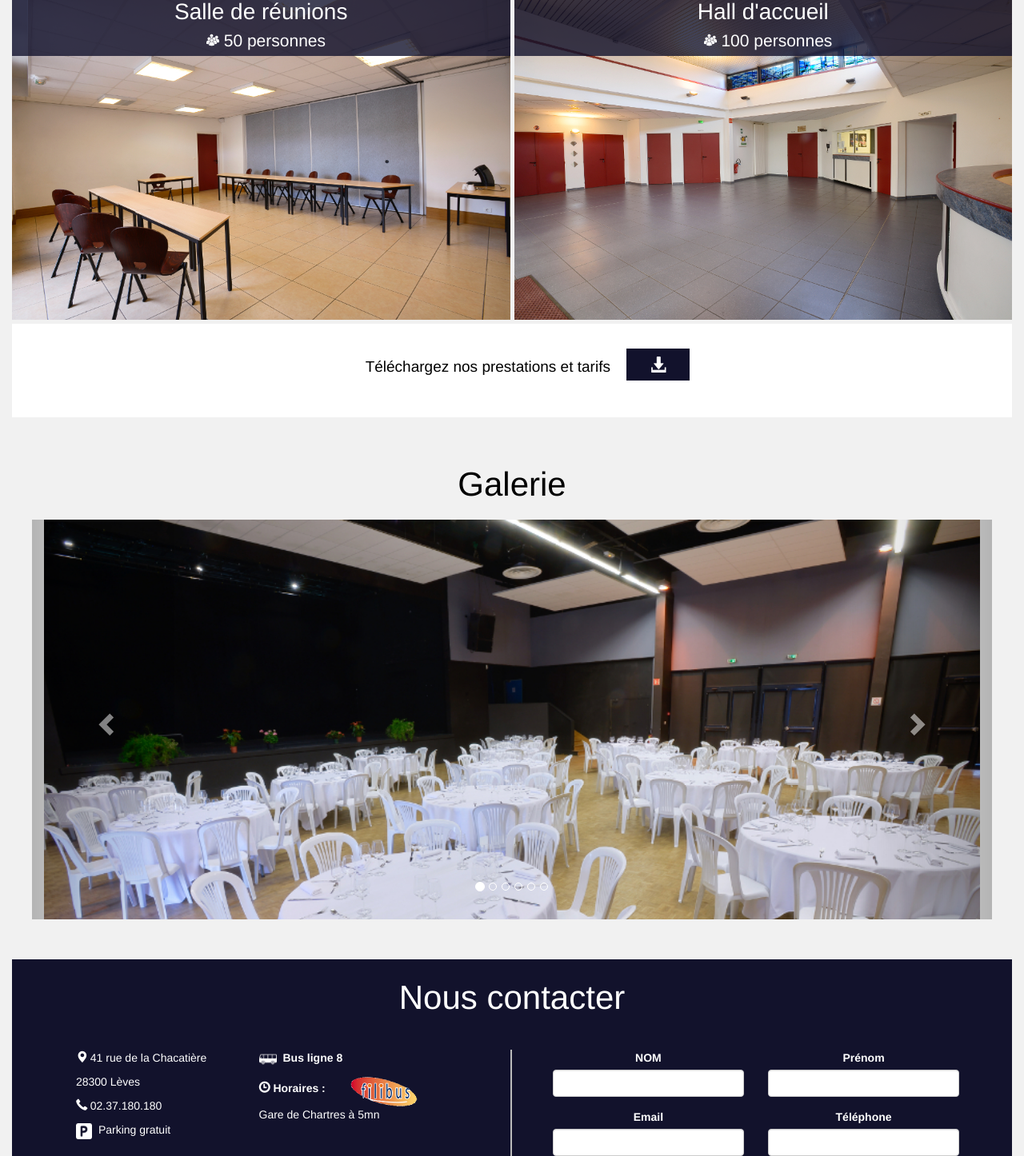
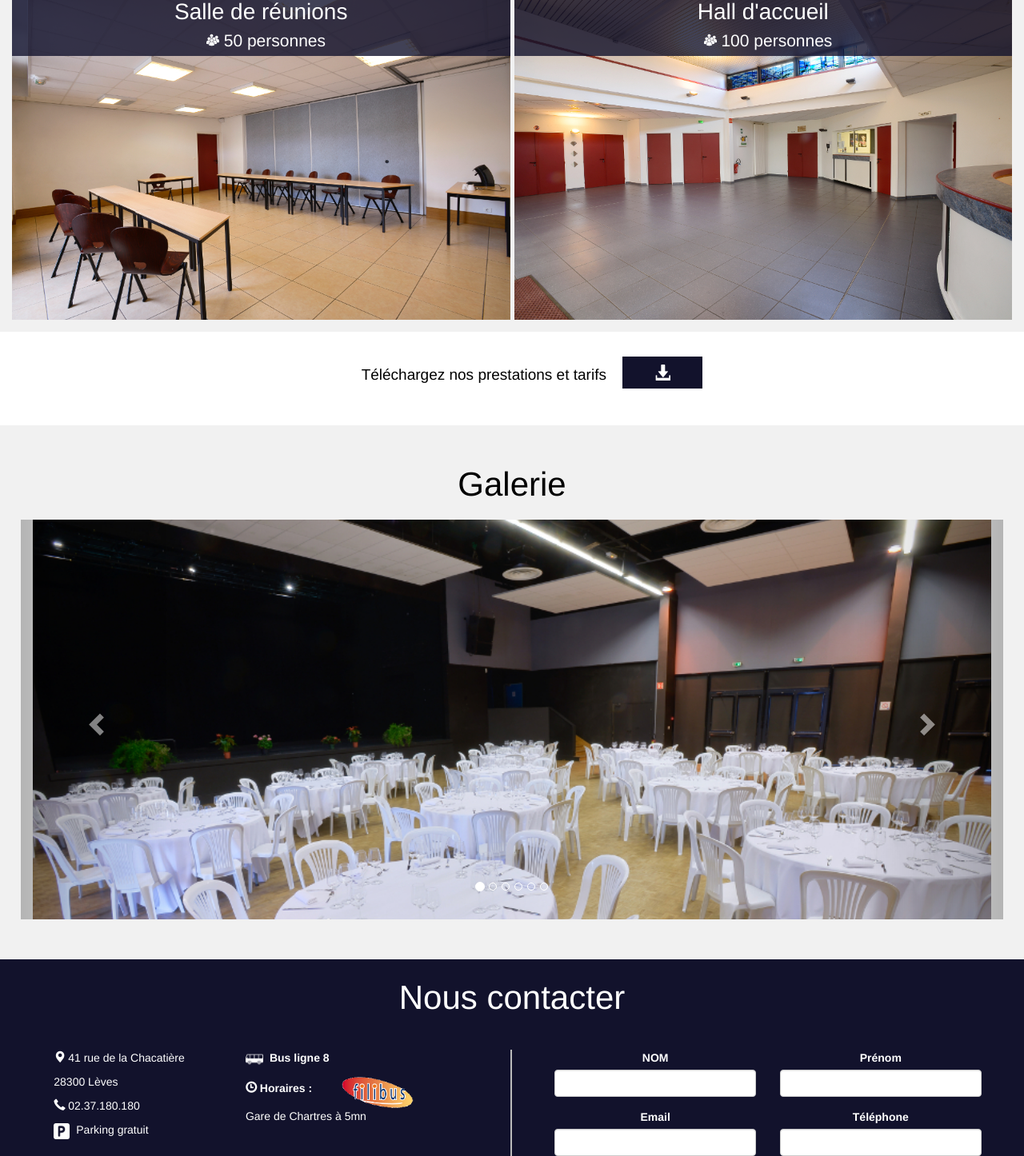
Before and after one commit to Myystigri/espace_soutine, a PHP site: page / in a window 1280 px wide. Shown: the part 1746-3192 px from the top of the page at 80% size. Run offline with PHP 8.4, Linux system fonts and the light colour scheme; some libraries are stand-ins or nearby versions.

Commit message:
ENFIN JE PEUX PUSH

```diff
--- a/css/style.css
+++ b/css/style.css
@@ -486,7 +486,7 @@ h1 span{
 	text-align: center;
 	}
 .dl{
-	width: 14%;
+	width: 100px;
 	color:#fff;
 	padding: 10px 0;
 	background-color: #12122c;
@@ -533,7 +533,7 @@ h1 span{
 	padding-left: 0px;
 }
 
-#gnous_contacter h2{
+.gnous_contacter h2{
 	font-family: "Helvetica";
 	font-size: 3em;
 	text-align: center;
@@ -873,19 +873,8 @@ p{
 		height:400px;
 	}
 }
-.datee {
-	text-align: right;
-	margin-top: 19% !important;
-}
-.dateebis {
-	text-align: right;
-	margin-top: 11% !important;
-}
-@media screen and (max-width: 991px) {
-	.card {
-		height: 600px;
-	}
-	.datee {
-		margin-top: 11% !important;
+@media screen and (max-width: 992px) {
+	.info {
+		border:none;
 	}
 }
--- a/index.html
+++ b/index.html
@@ -195,20 +195,18 @@
 								</div>
 							</div>
 						</div>
-
-						<div class="col-md-12 blanc">
-							<div class="col-xs-12 col-md-offset-4 col-md-6 invite_telecharger">
+					</div>
+				</div>
+			</div>
+		</div>
+		<div class="col-xs-12 col-md-12 blanc invite_telecharger">
+			<div class="col-md-offset-4 col-md-6">
 				<a href="#" download="#">
 					<p class="float-left">Téléchargez nos prestations et tarifs</p>
 				</a>
 				<a class="btn-header btn-default padding-left-20px" href="#" download="#">
 	        		<span class="dl glyphicon glyphicon-download-alt telecharger "><span>
 	        	</a>
-							</div>
-						</div>
-
-
-				</div>
 	        </div>
 		</div>
 <!--Galerie-->
@@ -263,11 +261,12 @@
 					</a>
 				</div>
 			</div>
+			<div id="gnous_contacter" >
+			</div>
 		</div>
 <!--Nous contacter-->
-		<div class="col-md-12 blue-area">
-		<div id="gnous_contacter" class="col-xs-12 col-md-12">
-			<div class="row">
+		<div class="col-xs-12 col-md-12 blue-area">
+			<div class="row gnous_contacter">
 				<h2>Nous contacter</h2>
 				<div class="col-xs-12 col-md-6 info">
 					<div class="row">
@@ -323,13 +322,13 @@
                                 	</div>
 	                            </div>
 	                            <div class="col-xs-12 col-sm-12 col-md-12 col-lg-12 center form_padding">
-                                      <div class="col-lg-6 form_padding-l2">
+	                            	<div class="col-xs-6 col-md-6 col-lg-6 form_padding_l">
 	                            		<div class="form-group white">
 	                            			<label class="control-label requiredField" for="email">Email</label>
 	                            			<input class="form-control" id="email" name="email" type="text"/>
 	                            		</div>
 	                            	</div>
-                                    <div class="col-lg-6 form_padding-r2">
+	                            	<div class="col-xs-6 col-md-6 col-lg-6 form_padding_r">
 	                            		<div class="form-group white">
 	                            			<label class="control-label requiredField" for="email">Téléphone</label>
 	                            			<input class="form-control" id="name" name="name" type="text"/>
@@ -337,13 +336,13 @@
 	                            	</div>
 	                            </div>
 	                            <div class="col-xs-12 col-sm-12 col-md-12 col-lg-12 center form_padding">
-                                      <div class="col-lg-6 form_padding-l2">
+	                            	<div class="col-xs-6 col-md-6 col-lg-6 form_padding_l">
 	                            		<div class="form-group white">
 	                            			<label class="control-label requiredField" for="name">Code postal</label>
 	                            			<input class="form-control" id="name" name="name" type="text"/>
 	                            		</div>
 	                            	</div>
-                                     <div class="col-lg-6 form_padding-r2">
+	                            	<div class="col-xs-6 col-md-6 col-lg-6 form_padding_r">
 	                            		<div class="form-group white">
 	                            			<label class="control-label " for="select">Vous êtes</label>
 	                            			<select class="select form-control" id="select" name="select">
@@ -370,7 +369,6 @@
 	                            	</div>
 	                            </div>
 	                        </form>
-                          </div>
 	                    </div>
 	                </div>
 	            </div>
@@ -481,7 +479,7 @@
 				</div>
 			</div>
 		</div>
-		<div>
+		<div class="col-md-12">
 			Icons made by <a href="http://www.freepik.com" title="Freepik">Freepik</a> from <a href="http://www.flaticon.com" title="Flaticon">www.flaticon.com</a> is licensed by <a href="http://creativecommons.org/licenses/by/3.0/" title="Creative Commons BY 3.0" target="_blank">CC 3.0 BY</a>
  		</div>
 		<script src="./js/anime.js"></script>
```
Lines whose indentation alone changed are shown as unchanged.
